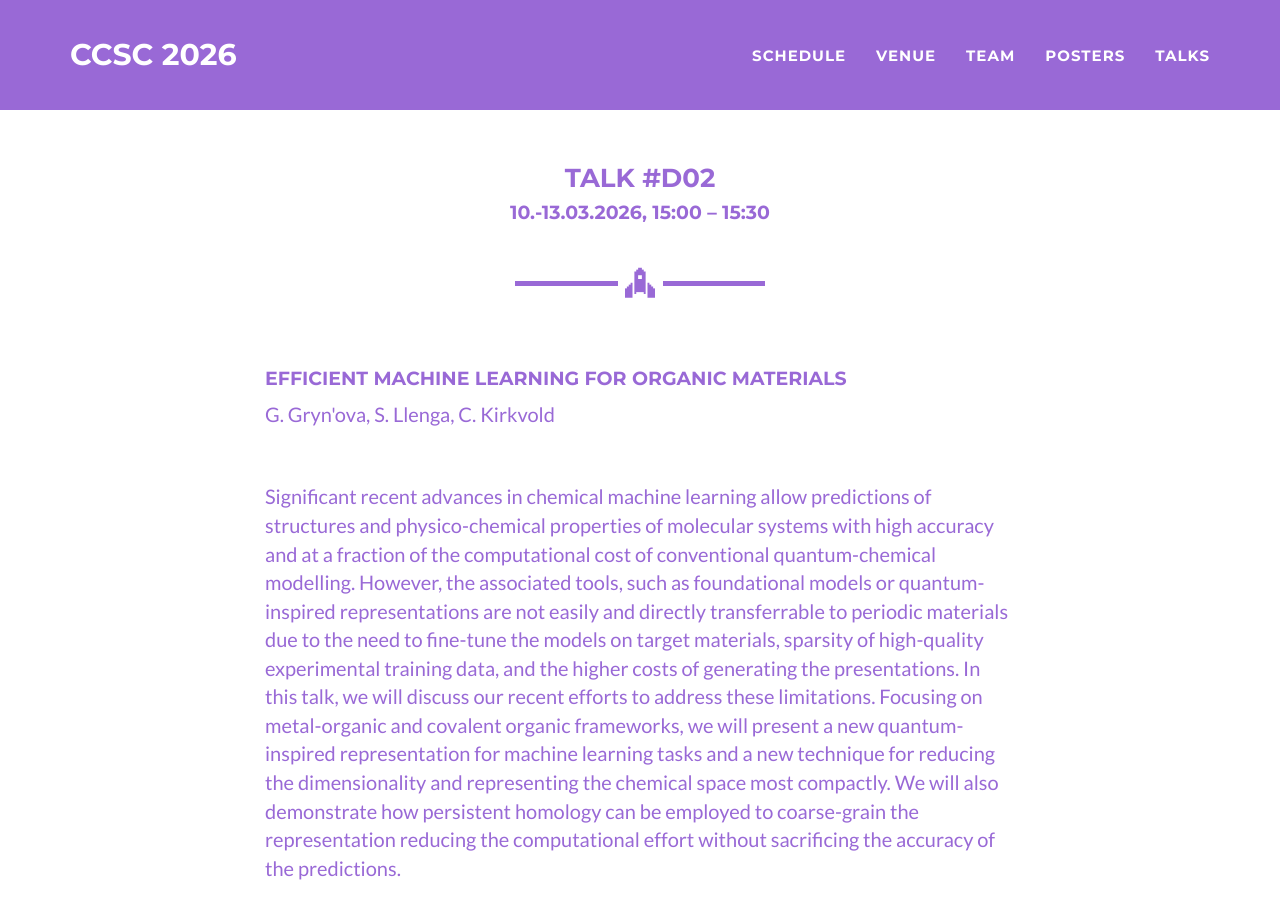
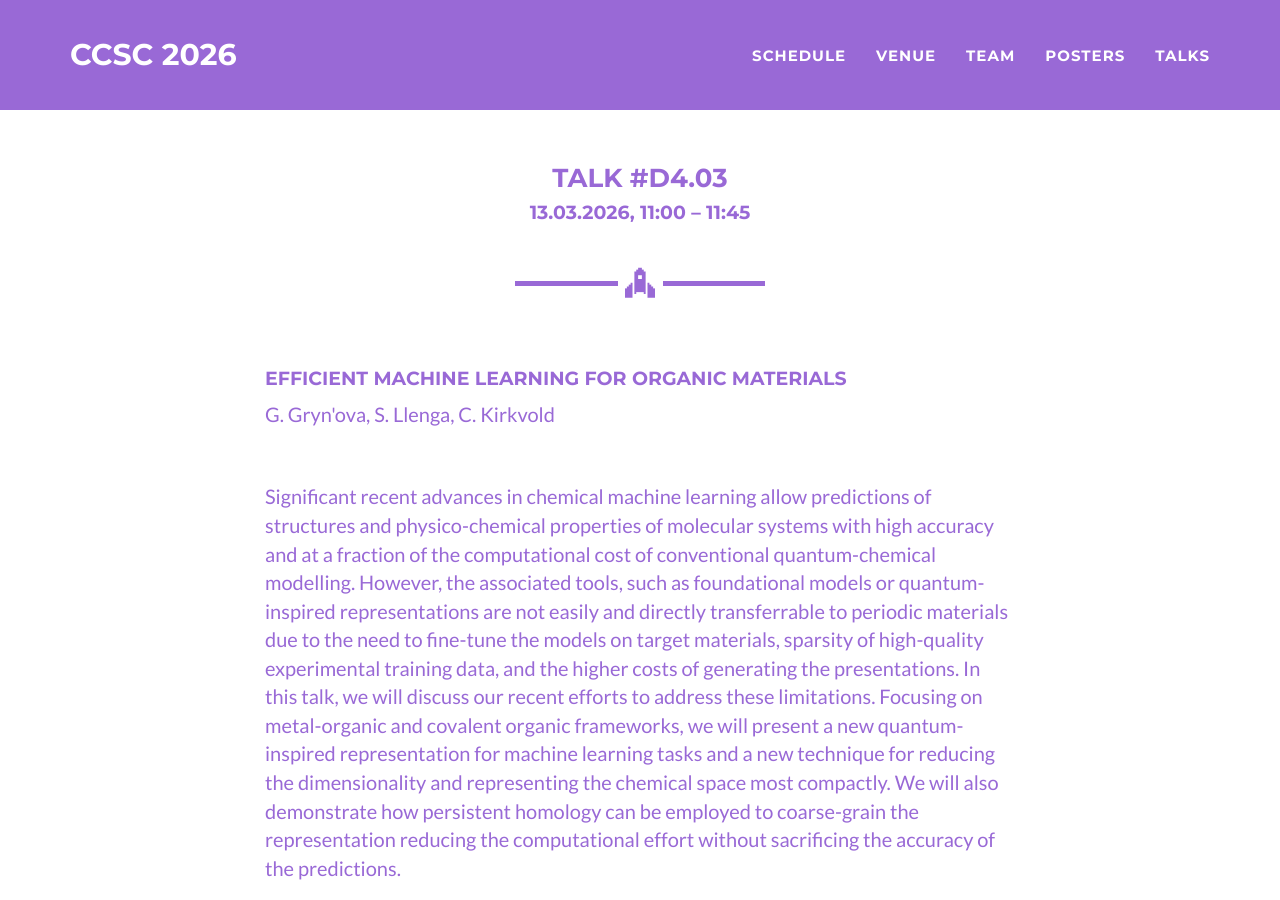
Before and after one commit to ccsc2026/ccsc2026.github.io, a Jekyll site: the page built from talks/grynova.md, in a window 1280 px wide and 900 px high. Built offline with Jekyll 4.4.1, drawn with Linux system fonts in a browser that asks for light colours.

Commit message:
Update grynova.md

```diff
--- a/talks/grynova.md
+++ b/talks/grynova.md
@@ -1,8 +1,8 @@
 ---
 layout: talkpage
 categories: [comms]
-talknumber: D02
-talktime: '10.-13.03.2026, 15:00 – 15:30'
+talknumber: D4.03
+talktime: '13.03.2026, 11:00 – 11:45'
 speaker: "Prof. Ganna Gryn'ova"
 img: "Gryn'ova, Anya.png"
 location: 'University of Birmingham · Molecular Sciences Building, Edgbaston · Birmingham (UK)'
```
